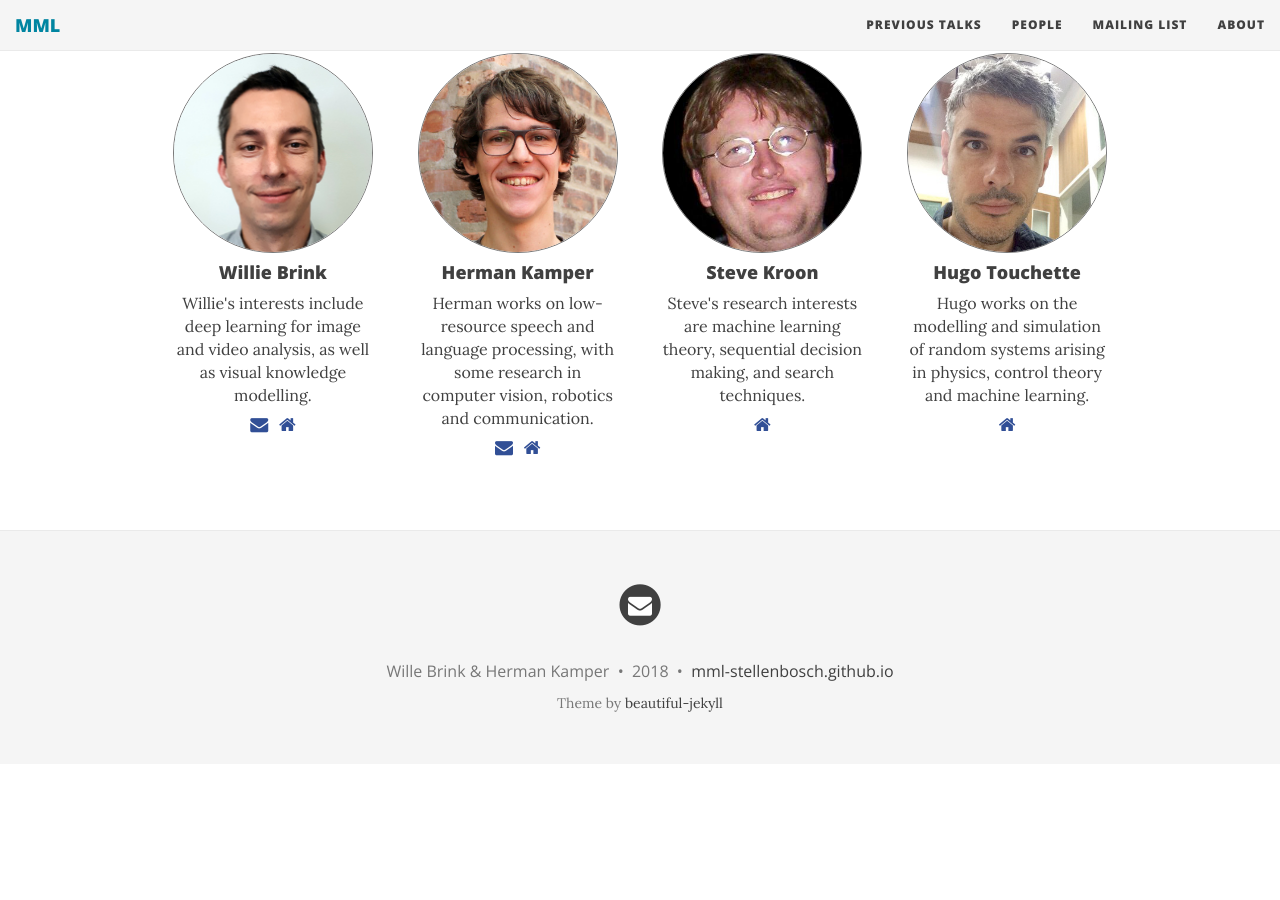
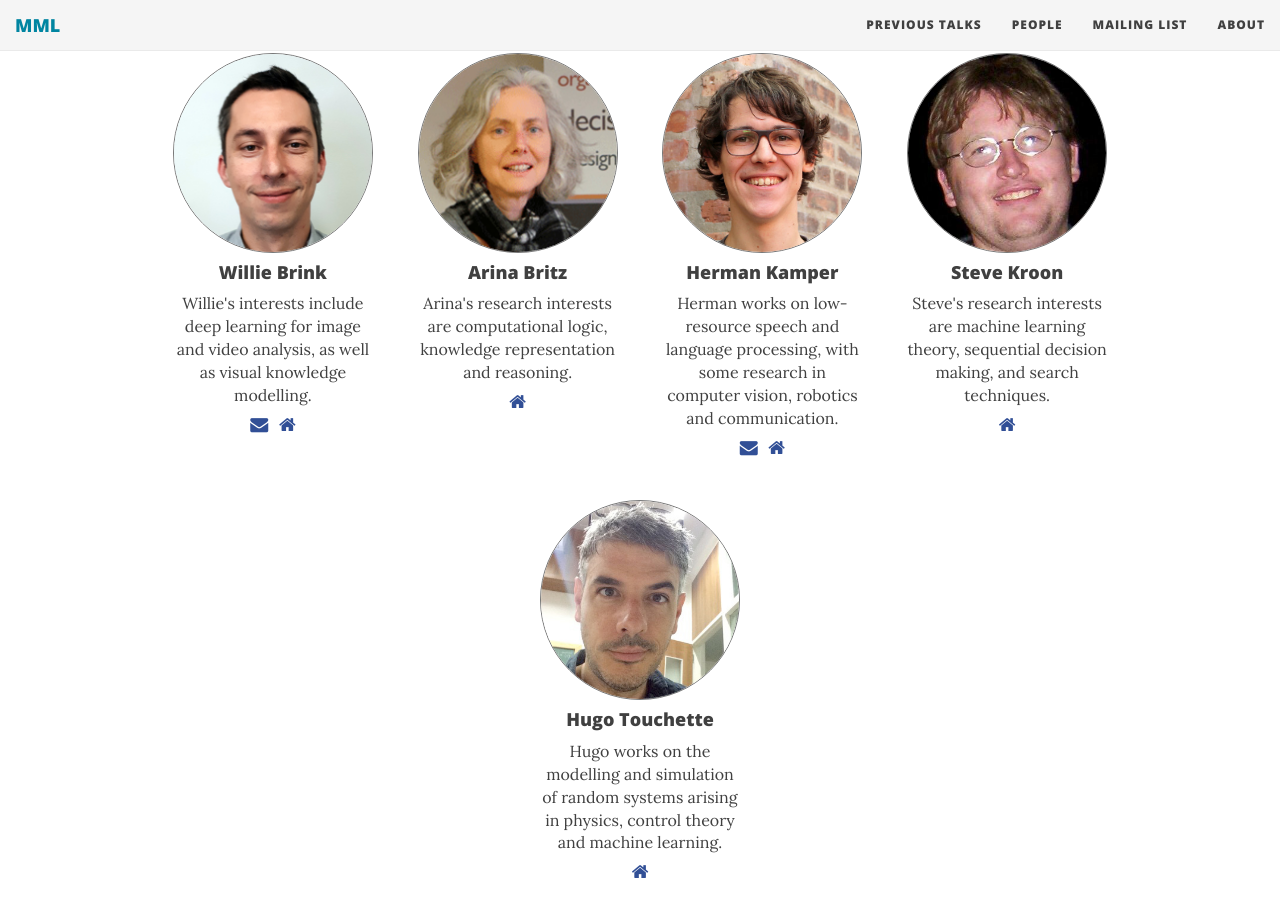
Before and after one commit to mml-stellenbosch/mml-stellenbosch.github.io, a Jekyll site: the page built from people.md, in a window 1280 px wide and 900 px high, scrolled down 410 px. Built offline with Jekyll 4.4.1, drawn with Linux system fonts in a browser that asks for light colours; nearby versions of some CDN libraries; before the commit the page ends 1174 px from its top, so only the background shows below that.

Commit message:
Update people.md

```diff
--- a/people.md
+++ b/people.md
@@ -9,6 +9,11 @@ faculty:
     website: http://appliedmaths.sun.ac.za/~wbrink/
     url: http://appliedmaths.sun.ac.za/~wbrink/
     email: mailto:wbrink@sun.ac.za
+  - name: Arina Britz
+    img: /photos/arina.jpg
+    desc: Arina's research interests are computational logic, knowledge representation and reasoning.
+    website: http://suinformatics.com/staff/
+    url: http://suinformatics.com/staff/
   - name: Herman Kamper
     img: /photos/herman.jpg
     <!-- img: /photos/man-400x400.jpg -->
```
